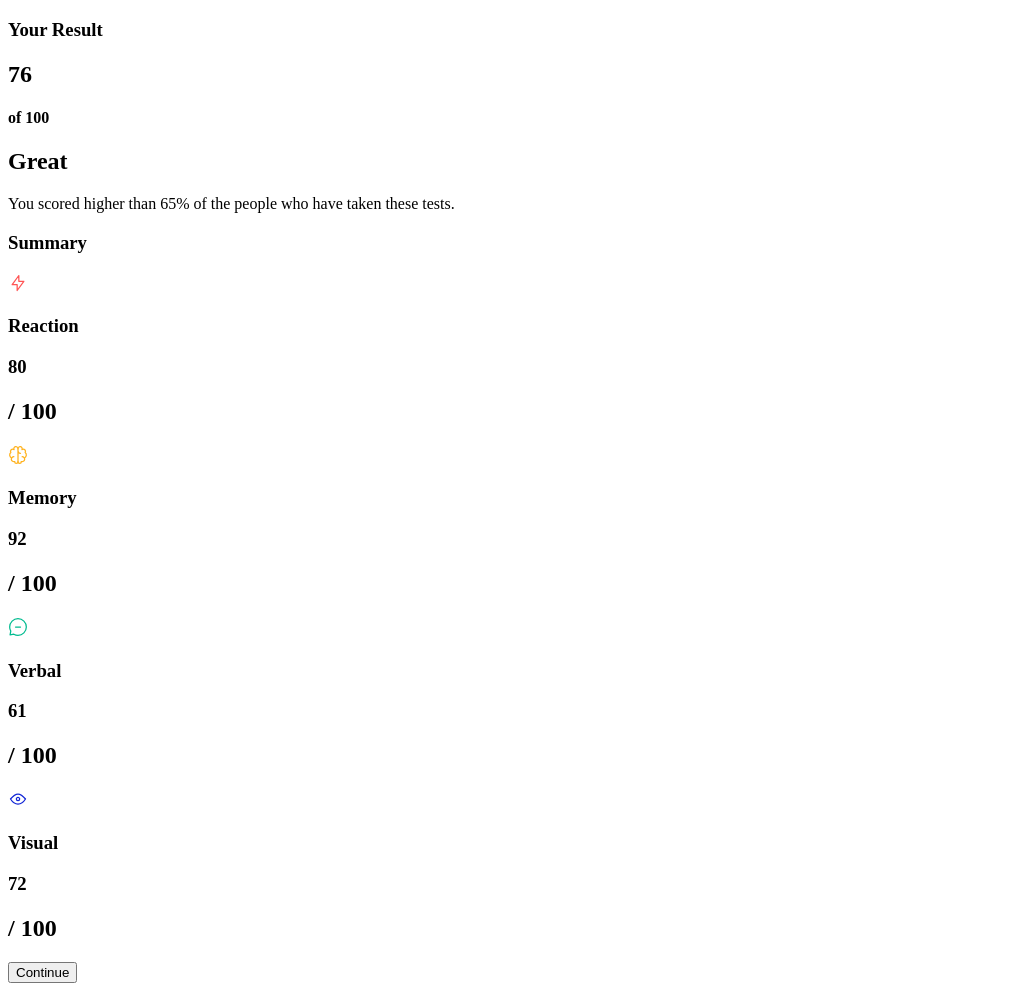
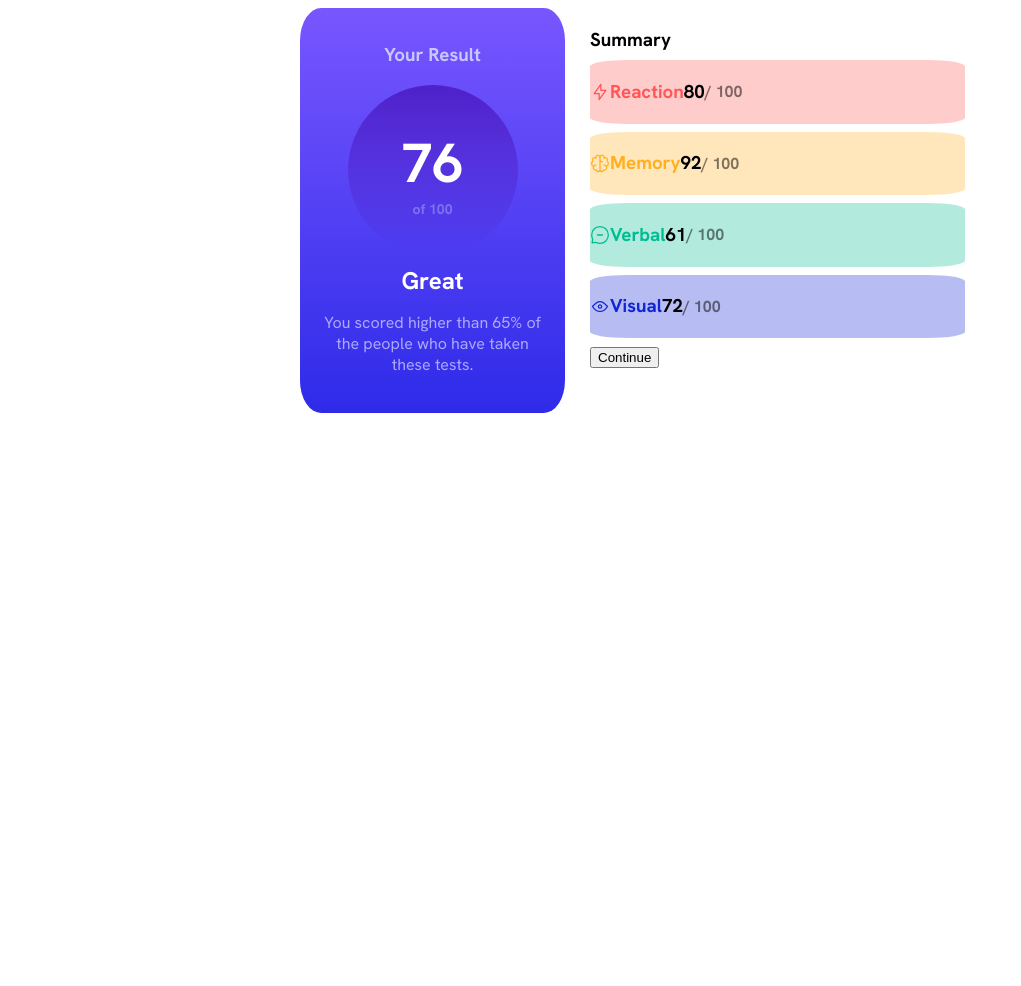
Before and after one commit to raresmanta/Results-Summary-Component, a plain HTML site: page index.html in a window 1280 px wide. Shown: the whole page, without its empty margins (0-1021 px from the left). After the commit the page ends 800 px from the top, so only its background shows below. Drawn offline with Linux system fonts and the light colour scheme.

Commit message:
Added Styling
First draft of css. Added flexbox elements and finished the first draft of the score card. Colored and aligned elements of the Summary, struggling with adding gaps between them.
Everything used to be also aligned in the center of the page, but once I started working on Summary they all went to the top of the page.

```diff
--- a/index.html
+++ b/index.html
@@ -4,49 +4,53 @@
 	<meta charset="utf-8">
 	<meta name="viewport" content="width=device-width, initial-scale=1">
 	<link rel="stylesheet" href="styles.css">
+	<link rel="preconnect" href="https://fonts.googleapis.com">
+	<link rel="preconnect" href="https://fonts.gstatic.com" crossorigin>
+	<link href="https://fonts.googleapis.com/css2?family=Hanken+Grotesk:ital,wght@0,300;0,400;0,700;1,300;1,400;1,700&display=swap" rel="stylesheet">
 	<title>Results Summary Component | Frontend Mentor</title>
 </head>
 <body>
 	<main>
 		<section>
 			<h3>Your Result</h3>
-			<h1> 76 </h1>
-			<h4>of 100</h4>
+			<div class="score-circle">
+				<h1> 76 </h1>
+				<h4>of 100</h4>
+			</div>
 			<h2>Great</h2>
 			<p>You scored higher than 65% of the people who have taken these tests.</p>
 		</section>
-		<aside>
 			<div class="summary">
 				<h3>Summary</h3>
 				<div class="reaction">
-					<img alt="Reaction Icon" src="assets/images/icon-reaction.svg">
+					<img alt="Reaction Icon" src="assets/images/icon-reaction.svg" class="icon">
 					<h3 class="category">Reaction</h3>
 					<h3 class="scored">80 </h3>
-					<h2 class="max score">/ 100</h2>
+					<h4 class="max-score">/ 100</h4>
 				</div>
 				<div class="memory">
-					<img alt="Memory Icon" src="assets/images/icon-memory.svg">
+					<img alt="Memory Icon" src="assets/images/icon-memory.svg" class="icon">
 					<h3 class="category">Memory</h3>
 					<h3 class="scored">92 </h3>
-					<h2 class="max score">/ 100</h2>
+					<h4 class="max-score">/ 100</h4>
 				</div>
-				<div class="Verbal">
-					<img alt="Verbal Icon" src="assets/images/icon-verbal.svg">
+				<div class="verbal">
+					<img alt="Verbal Icon" src="assets/images/icon-verbal.svg" class="icon">
 					<h3 class="category">Verbal</h3>
 					<h3 class="scored">61 </h3>
-					<h2 class="max score">/ 100</h2>
+					<h4 class="max-score">/ 100</h4>
 				</div>
-				<div class="Visual">
-					<img alt="Visual Icon" src="assets/images/icon-visual.svg">
+				<div class="visual">
+					<img alt="Visual Icon" src="assets/images/icon-visual.svg" class="icon">
 					<h3 class="category">Visual</h3>
 					<h3 class="scored">72 </h3>
-					<h2 class="max score">/ 100</h2>
+					<h4 class="max-score">/ 100</h4>
+				</div>
+				<div class="button">
+					<button type="button" onclick="alert('Hello World!')">Continue</button>
 				</div>
 			</div>
-			<div class="button">
-				<button type="button" onclick="alert('Hello World!')">Continue</button>
-			</div>
-		</aside>
+
 	</main>
 </body>
 </html>
--- a/styles.css
+++ b/styles.css
@@ -0,0 +1,118 @@
+main {
+	background-color: white;
+	font-family: "Hanken Grotesk", Calibri, Tahoma, sans-serif;
+	display: flex;
+	align-items: center;
+	justify-content: center;
+}
+
+
+/* The Card */
+section {
+	padding: 15px;
+	border-radius: 8%;
+	background-image: linear-gradient(to bottom, hsl(252, 100%, 67%), hsl(241, 81%, 54%));
+	text-align: center;
+	height: 375px;
+	width: 235px;
+	display: flex;
+	flex-direction: column;
+	align-items: center;
+}
+
+.score-circle {
+	display: flex;
+	flex-direction: column;
+	height: 150px;
+	width: 150px;
+	padding: 10px;
+	text-align: center;
+	border-radius: 50%;
+	background-image: linear-gradient(to bottom, hsla(256, 72%, 46%, 1), hsla(241, 72%, 46%, 0))
+}
+/* The Card's text colors */
+section > h3 {
+	color: hsl(241, 100%, 89%);
+}
+
+.score-circle > h1{
+	font-size: 55px;
+	color: hsl(0, 0%, 100%);
+	margin: 0px;
+	padding-top:32px;
+}
+
+.score-circle > h4 {
+	font-size: 14px;
+	color: hsl(241, 100%, 89%);
+	opacity: 40%;
+	margin: 0.5px;
+}
+
+section > h2 {
+	color: white;
+	margin-top: 10px;
+	margin-bottom: 0px;
+}
+
+section > p {
+	color: hsl(241, 100%, 89%);
+	opacity: 80%;
+}
+
+/*Summary*/
+
+.summary {
+	width: 400px;
+	display: flex;
+	flex-wrap: wrap;
+	flex-direction: column;
+	margin-left: 15px;
+	height: 375px;
+	width: 400px;
+}
+
+.summary > *{
+	border-radius: 10%;
+	margin-left: 10px;
+	margin-top: 4px;
+	margin-bottom: 4px;
+	margin-right: 15px;
+}
+
+.scored {
+	color: black;
+}
+
+.max-score {
+	color: black;
+	opacity: 50%;
+}
+
+.reaction {
+	background-color: hsl(0, 100%, 67%, .3);
+	color: hsl(0, 100%, 67%);
+	display: flex;
+	flex-wrap: wrap;
+}
+
+.memory {
+	background-color: hsl(39, 100%, 56%, .3);
+	color: hsl(39, 100%, 56%);
+	display: flex;
+	flex-wrap: wrap;
+}
+
+.verbal {
+	background-color: hsl(166, 100%, 37%, .3);
+	color: hsl(166, 100%, 37%);
+	display: flex;
+	flex-wrap: wrap;
+}
+
+.visual {
+	background-color: hsl(234, 85%, 45%, .3);
+	color: hsl(234, 85%, 45%);
+	display: flex;
+	flex-wrap: wrap;
+}
```
